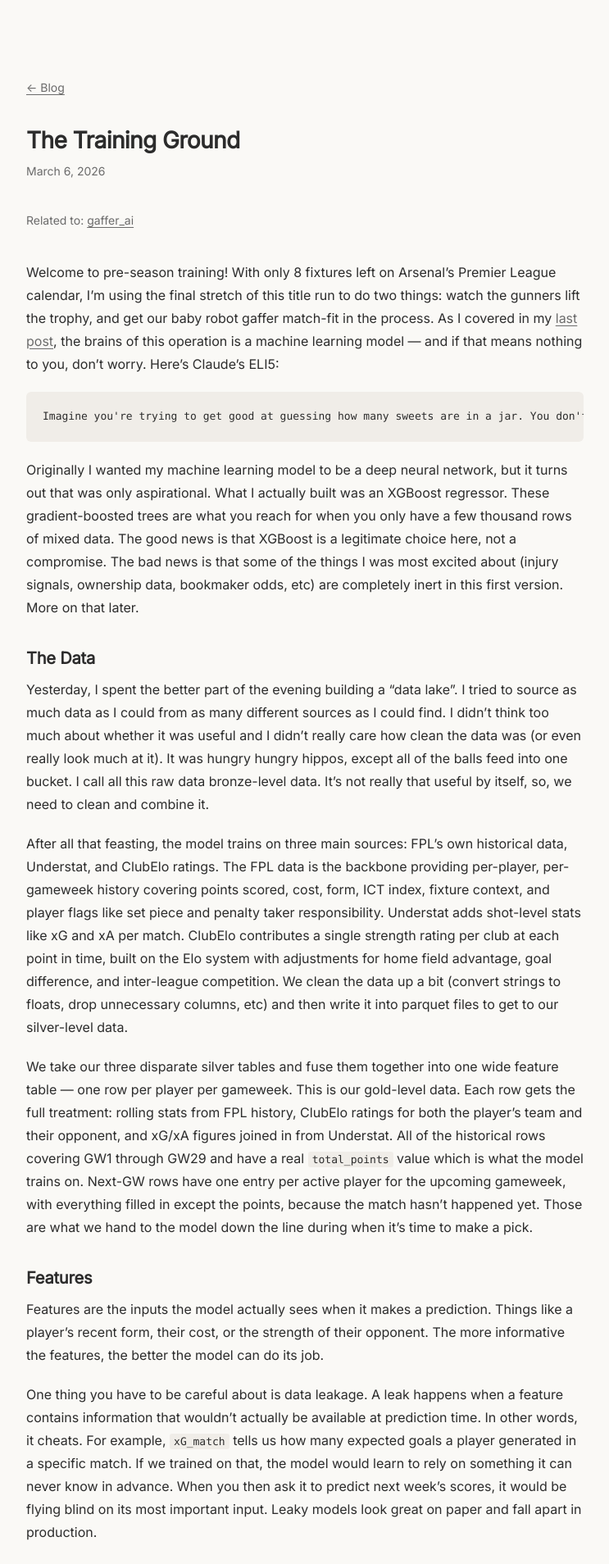
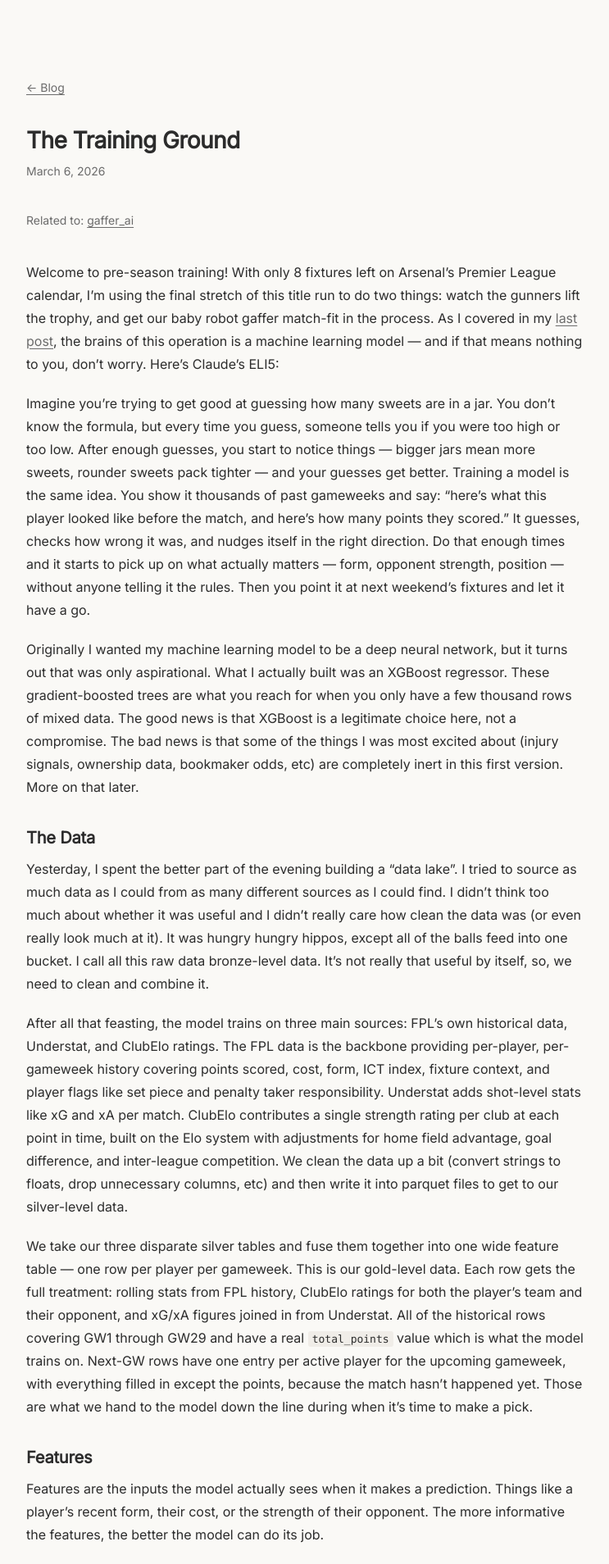
Before and after one commit to samsohn28/samsohn28.github.io, a Jekyll site: the page built from blog/2026-03-06-the-training-ground.md, in a window 1280 px wide. Shown: the top 1908 px of the page at 82% size, without its empty margins (16-759 px from the left). Built offline with Jekyll 4.4.1, drawn with Linux system fonts in a browser that asks for light colours; our own code applies the rules of GitHub Pages for plain Markdown files; some of the changed text lies outside the part shown.

Commit message:
updated formatting

````diff
--- a/_layouts/post.html
+++ b/_layouts/post.html
@@ -85,6 +85,21 @@
   .post a:hover {
     color: #2c2c2c;
   }
+  .post table {
+    border-collapse: collapse;
+    width: 100%;
+    font-size: 15px;
+    margin-bottom: 20px;
+  }
+  .post th, .post td {
+    border: 1px solid #d4d0cb;
+    padding: 8px 12px;
+    text-align: left;
+  }
+  .post th {
+    background: #f0ede8;
+    font-weight: 600;
+  }
 </style>
 
 <script>
--- a/blog/2026-03-06-the-training-ground.md
+++ b/blog/2026-03-06-the-training-ground.md
@@ -10,9 +10,7 @@
 
 Welcome to pre-season training! With only 8 fixtures left on Arsenal's Premier League calendar, I'm using the final stretch of this title run to do two things: watch the gunners lift the trophy, and get our baby robot gaffer match-fit in the process. As I covered in my [last post](/blog/2026-03-03-first-things-first), the brains of this operation is a machine learning model — and if that means nothing to you, don't worry. Here's Claude's ELI5:
 
-```
-Imagine you're trying to get good at guessing how many sweets are in a jar. You don't know the formula, but every time you guess, someone tells you if you were too high or too low. After enough guesses, you start to notice things — bigger jars mean more sweets, rounder sweets pack tighter — and your guesses get better. Training a model is the same idea. You show it thousands of past gameweeks and say: "here's what this player looked like before the match, and here's how many points they scored." It guesses, checks how wrong it was, and nudges itself in the right direction. Do that enough times and it starts to pick up on what actually matters — form, opponent strength, position — without anyone telling it the rules. Then you point it at next weekend's fixtures and let it have a go.
-```
+> Imagine you're trying to get good at guessing how many sweets are in a jar. You don't know the formula, but every time you guess, someone tells you if you were too high or too low. After enough guesses, you start to notice things — bigger jars mean more sweets, rounder sweets pack tighter — and your guesses get better. Training a model is the same idea. You show it thousands of past gameweeks and say: "here's what this player looked like before the match, and here's how many points they scored." It guesses, checks how wrong it was, and nudges itself in the right direction. Do that enough times and it starts to pick up on what actually matters — form, opponent strength, position — without anyone telling it the rules. Then you point it at next weekend's fixtures and let it have a go.
 
 Originally I wanted my machine learning model to be a deep neural network, but it turns out that was only aspirational. What I actually built was an XGBoost regressor. These gradient-boosted trees are what you reach for when you only have a few thousand rows of mixed data. The good news is that XGBoost is a legitimate choice here, not a compromise. The bad news is that some of the things I was most excited about (injury signals, ownership data, bookmaker odds, etc) are completely inert in this first version. More on that later.
 
@@ -50,6 +48,8 @@
 | `defensive_contribution_per90`, etc. | Null for historical rows |
 | `clean_sheet_prob`, `goalscorer_prob` | Null for historical rows (odds pipeline broken) |
 
+<br>
+
 The honest version of that table: 14 features have real values in training data, and 12 are null for every historical row. Those 12 null features are exactly the signals I was most excited about: `selected_pct` and `price_rise_probability` for ownership, `clean_sheet_prob` and `goalscorer_prob` for bookmaker odds, `chance_of_playing` and `injury_confidence` for injury signals. The issue is that they're difficult to find historical data for (at least for free). They exist in the schema, they show up in next-GW prediction rows, but they've never seen a training example. The model has no idea how to use them yet.
 
 The time split is worth calling out too. Rather than a random 70/15/15, the data is sorted chronologically by gameweek and split in order: the first 70% of gameweeks form the training set, the next 15% validation, the last 15% test. This matters because FPL data has a temporal structure. A random split would let early-season rows bleed into the test set, making the model look better than it is. The time-series split is more honest.
@@ -59,9 +59,9 @@
 
 Remember the sweets in a jar? This is where that actually happens.
 
-The model doesn’t start from scratch. It opens with a base guess, usually just the average points of every player in the training set. Something like: *"I’ll say 2 points for everyone."* Wildly wrong, obviously, but it’s a starting point.
+The model doesn’t start from scratch. It opens with a base guess, usually just the average points of every player in the training set. Something like: "I’ll say 2 points for everyone." Wildly wrong, obviously, but it’s a starting point.
 
-From there, it asks a simple question: *"What did I miss?"* It builds a small decision tree to predict its own mistakes. Something like: if a player played more than 60 minutes against a weak side, I was probably too low. It adds that correction to its base guess, then immediately looks at the new gap. Then it builds another tree to fix *that*. Then another. Then another.
+From there, it asks a simple question: "What did I miss?" It builds a small decision tree to predict its own mistakes. Something like: if a player played more than 60 minutes against a weak side, I was probably too low. It adds that correction to its base guess, then immediately looks at the new gap. Then it builds another tree to fix *that*. Then another. Then another.
 
 Each tree is deliberately shallow and deliberately humble — scaled down by a learning rate so no single rule gets to throw its weight around. The idea is patience. Small steps, stacked up, compounded over hundreds of rounds. By tree 500, the model has assembled something genuinely complex out of individually simple pieces: a map of subtle interactions that no one wrote down, that no one designed, that just emerged from enough reps. The kind of thing where it quietly learned that away games against elite defences are where mid-table attackers go to die.
 
@@ -85,6 +85,8 @@
 | 9 | `elo_for` | 43.3 |
 | 10 | `position_GKP` | 39.5 |
 
+<br>
+
 **ICT index is #1.** `form` and `ppg` come in at 2 and 3. Turns out the folks at FPL know what they're doing. ICT index is our strongest single signal, which makes sense: recent attacking involvement helps predict future points.
 
 **Position is pulling its weight.** `position_DEF`, `position_MID`, and `position_GKP` all appear in the top 10. The model is picking up on the fact that defenders and keepers score very differently from midfielders and forwards — and it's learned to care about it.
````
